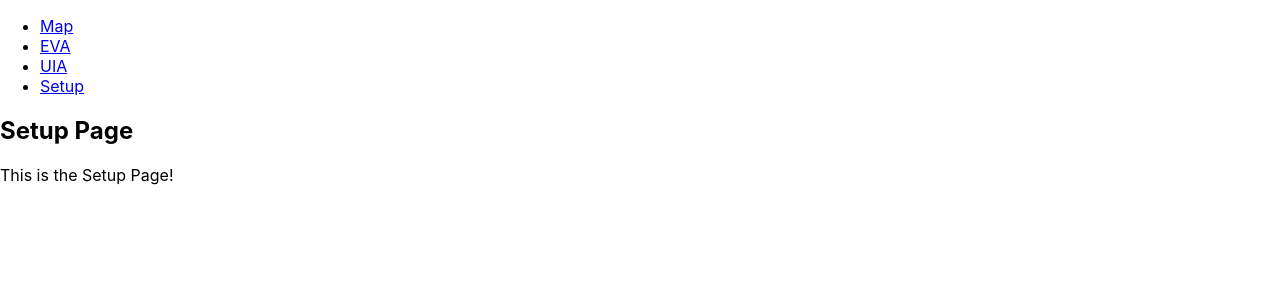
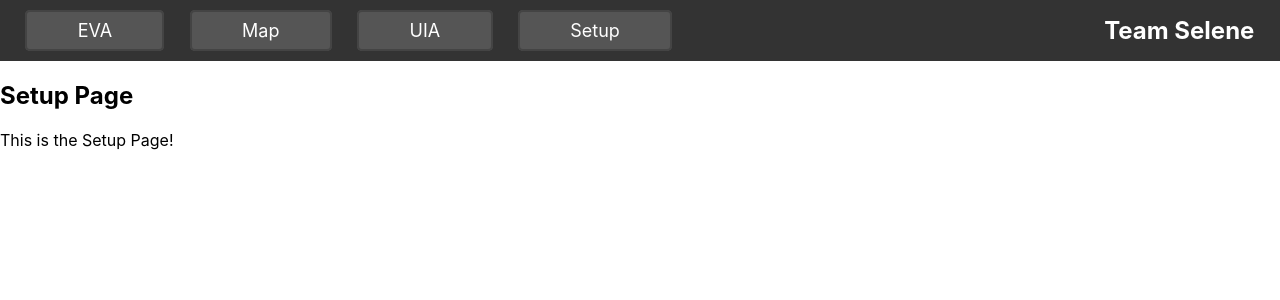
Before and after one commit to coolD9/Selene-in-SUITS, a React (Create React App) app in the folder User_Interface/UI_Main/client/: page / in a window 1280 px wide. Shown: the top 300 px of the page. Built offline with nearby package versions, Linux system fonts and the light colour scheme.

Commit message:
Navbar Implementation

```diff
--- a/User_Interface/UI_Main/client/src/App.js
+++ b/User_Interface/UI_Main/client/src/App.js
@@ -7,6 +7,7 @@ import Map from './components/Map';
 import EVA from './components/EVA';
 import UIA from './components/UIA';
 import Setup from './components/Setup';
+import'./components/css/NavbarCSS.css';
 
 /*
 * App()
@@ -24,7 +25,7 @@ import Setup from './components/Setup';
 function App() {
   return (
     <Router>
-      <div className="App">
+      <div className="NavbarCSS">
         {/* Navbar routes */}
         <Navbar />
         <Routes>
--- a/User_Interface/UI_Main/client/src/components/Navbar.js
+++ b/User_Interface/UI_Main/client/src/components/Navbar.js
@@ -1,29 +1,38 @@
 import React from 'react';
-import { Link } from 'react-router-dom';
+import { NavLink } from 'react-router-dom';  // Import NavLink
+import './css/NavbarCSS.css';
 
-/*
-* Navbar() - **Navbar Component**
-*
-* Description:
-*      A navigation bar component that will be displayed at the
-*      top of every page, facilitating traversal between pages.
-*
-* Params:
-*     None
-*
-* Returns:
-*     A JSX object to be displayed.
-*/
 function Navbar() {
   return (
-    <nav>
-      <ul>
-        <li><Link to="/map">Map</Link></li>
-        <li><Link to="/eva">EVA</Link></li>
-        <li><Link to="/uia">UIA</Link></li>
-        <li><Link to="/setup">Setup</Link></li>
-      </ul>
-    </nav>
+    <div className="navbar">
+      <div className="navbar-items">
+        <NavLink
+          to="/eva"
+          className={({ isActive }) => (isActive ? 'navbar-item active-link' : 'navbar-item')}
+        >
+          EVA
+        </NavLink>
+        <NavLink
+          to="/map"
+          className={({ isActive }) => (isActive ? 'navbar-item active-link' : 'navbar-item')}
+        >
+          Map
+        </NavLink>
+        <NavLink
+          to="/uia"
+          className={({ isActive }) => (isActive ? 'navbar-item active-link' : 'navbar-item')}
+        >
+          UIA
+        </NavLink>
+        <NavLink
+          to="/setup"
+          className={({ isActive }) => (isActive ? 'navbar-item active-link' : 'navbar-item')}
+        >
+          Setup
+        </NavLink>
+      </div>
+      <h2 className="team-title">Team Selene</h2>
+    </div>
   );
 }
 
--- /dev/null
+++ b/User_Interface/UI_Main/client/src/components/css/NavbarCSS.css
@@ -0,0 +1,44 @@
+/* Navbar container */
+.navbar {
+    display: flex;                /* Enable flexbox */
+    justify-content: left;        /* Distribute items evenly across the navbar */
+    align-items: center;          /* Vertically center the items */
+    width: 100%;                  /* Stretch the navbar across the entire width */
+    background-color: #333;     /* Set the background color of the navbar */
+    padding: 0.25% 0;                /* Add some padding to the navbar */
+  }
+
+  /* Individual navbar item */
+  .navbar-item {
+    background-color: #555;     /* Set background color for each item */
+    color: white;               /* Set text color */
+    padding: 5% 30%;              /* Add padding inside each item */
+    margin-left: 15%;             /* Give slight spacing between items*/
+    text-decoration: none;        /* Remove underline from links */
+    font-size: large;             /* Make button text bigger*/
+    border: 2px solid #444;     /* Add a border around each item */
+    border-radius: 5px;           /* Optional: rounded corners for the items */
+    transition: background-color 0.3s ease; /* Add smooth hover transition */
+  }
+
+  /* Hover effect for navbar items */
+  .navbar-item:hover {
+    background-color: #ada1a1;       /* Change the background color on hover */
+  }
+
+  /* Active link styles */
+  .active-link {
+    background-color: #81bbfe;  /* Highlight the active tab */
+    color: #ffffff;                /* Optional: change text color for active tab */
+    border: 2px solid #888;     /* Optional: change border style for active tab */
+    }
+
+/* Aligning team-title to the right */
+.team-title {
+    color: white;
+    font-size: 24px;
+    margin-left: auto;
+    margin-right: 2%;
+    margin-top: 1%;
+    margin-bottom: 1%
+}
```
